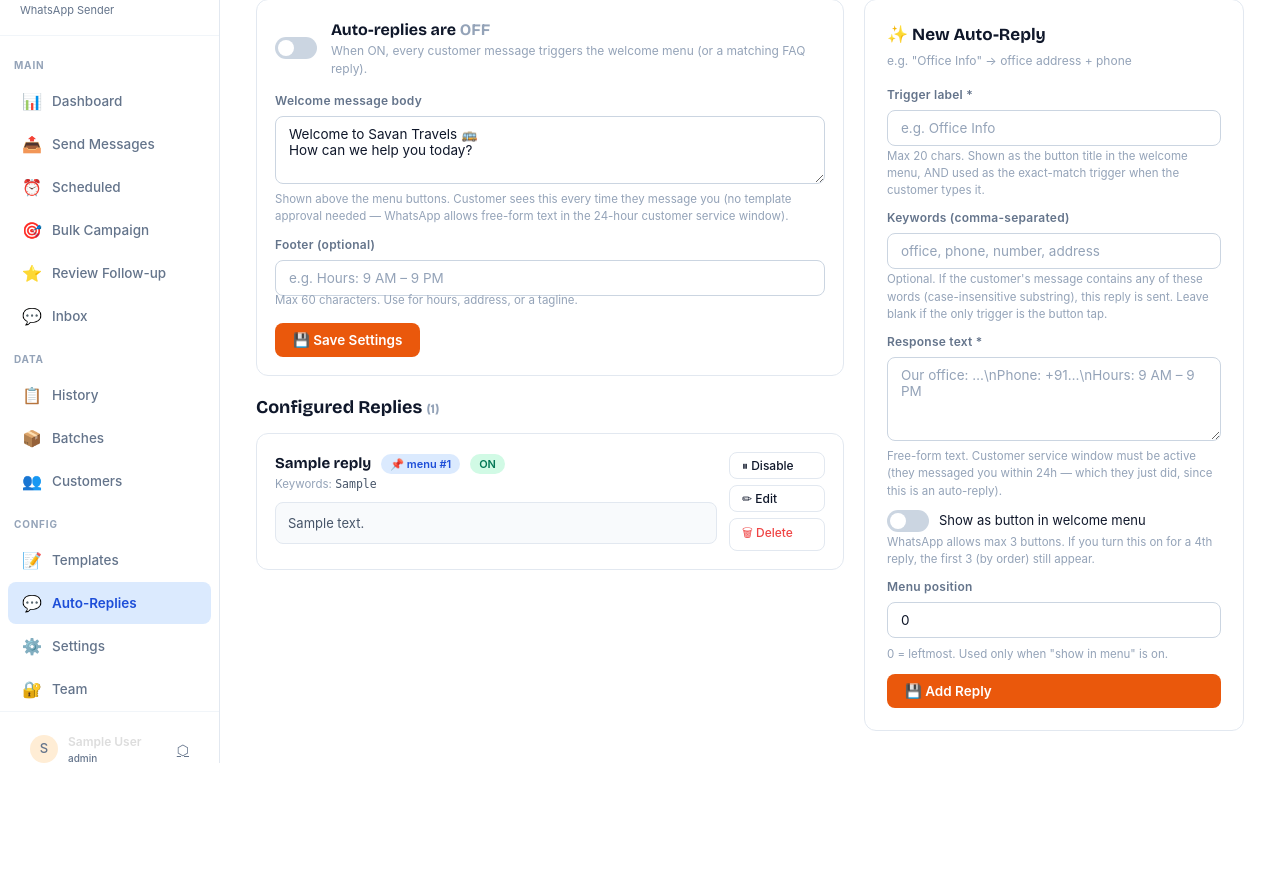
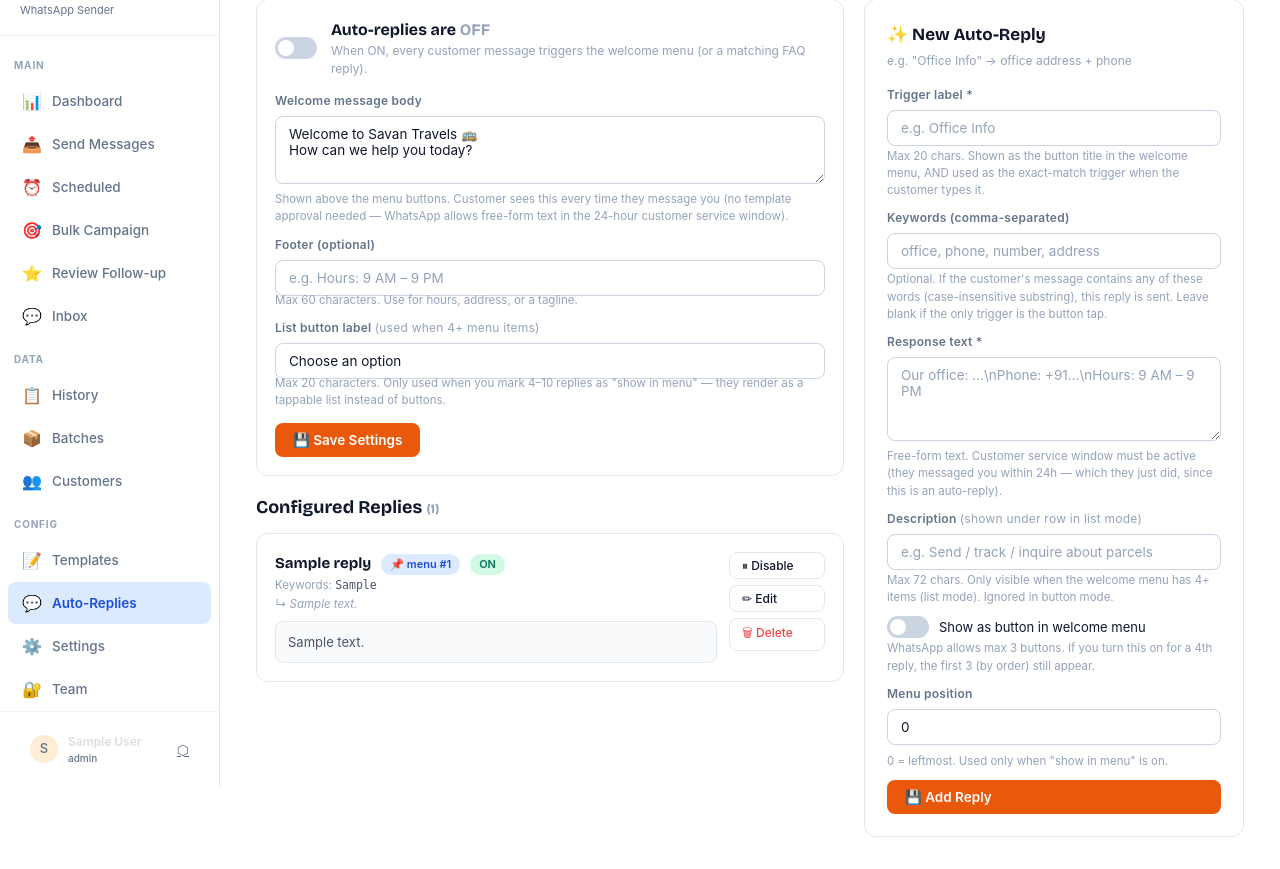
Before and after one commit to visubhai/Savan-Auto, a Flask app: page /auto-replies in a window 1280 px wide. Shown: the part 89-958 px from the top of the page. Before the commit the page ends 852 px from the top, so only its background shows below. Run offline with Flask 3, Linux system fonts and the light colour scheme; the visitor is signed in with stand-in values (Sample User, id 1); data comes from the database, SQL or seed files in the repository; tables that the repository leaves empty hold one stand-in row (values such as "Sample post").

Commit message:
Welcome menu now supports up to 10 options via WhatsApp list messages
The 3-button cap was a UX bottleneck — 4+ FAQ categories couldn't all fit.
Now the dispatcher picks the render style based on how many menu replies
the operator has enabled:

  1–3 items → interactive buttons (single tap, snappiest UX, unchanged)
  4–10 items → interactive list (modal with CTA button, two-tap UX)

Operator never has to choose — flips automatically.

DB / migrations:
- New auto_replies.description column (idempotent ALTER, defaults to '')
  Shown under each row in list mode; ignored in button mode.
- get_menu_button_replies bumped from LIMIT 3 → LIMIT 10.

Meta API:
- New send_interactive_list(to, body, rows, button_label, footer, header)
  Caps: 10 rows, 24-char row title, 72-char row description, 4096-char
  body, 60-char footer/header, 20-char button label (all per WhatsApp
  Cloud API hard limits — silently clipped to avoid 400s mid-conversation).

Dispatcher (_dispatch_auto_reply):
- len(menu) ≤ 3 → send_interactive_buttons (existing path, unchanged)
- len(menu) > 3 → send_interactive_list
- Outbound is logged with a preview that names the mode and rows.

Admin UI (/auto-replies):
- New "List button label" setting — the CTA text on the list (default
  "Choose an option"). Only used in list mode.
- New "Description" field per reply (max 72 chars) — surfaces in list
  mode under the row title, invisible in button mode.
- Preview block now shows a mode badge ("BUTTONS MODE" / "LIST MODE
  (N items)") and renders the actual look — a green CTA pill + a
  scrollable row list — so the operator sees exactly what the customer
  will see before saving.
- Configured-replies list now shows the description inline (italic).
- Form refactored: _parse_reply_form + _validate_reply_fields shared by
  create + edit routes (single source of validation truth).

Over-10 safety:
- If an operator marks more than 10 replies as "show in menu", the
  helper's LIMIT 10 + the API's row[:10] clip keep delivery safe. UI
  preview shows "Only the first 10 are shown" so they know to disable
  the overflow.

Co-Authored-By: Claude Opus 4.7 <noreply@anthropic.com>

```diff
--- a/app.py
+++ b/app.py
@@ -905,13 +905,15 @@ def auto_replies():
         "welcome_menu_body",
         "Welcome to Savan Travels 🚌\nHow can we help you today?",
     )
-    welcome_footer = db.get_setting("welcome_menu_footer", "")
+    welcome_footer    = db.get_setting("welcome_menu_footer", "")
+    list_button_label = db.get_setting("welcome_list_button_label", "Choose an option")
     return render_template(
         "auto_replies.html",
         replies=rows,
         enabled=enabled,
         welcome_body=welcome_body,
         welcome_footer=welcome_footer,
+        list_button_label=list_button_label,
     )
 
 
@@ -920,31 +922,51 @@ def auto_replies():
 def auto_replies_save_settings():
     db.set_setting("auto_reply_enabled",
                    "1" if request.form.get("enabled") == "on" else "0")
-    db.set_setting("welcome_menu_body",   request.form.get("welcome_body", "").strip())
-    db.set_setting("welcome_menu_footer", request.form.get("welcome_footer", "").strip())
+    db.set_setting("welcome_menu_body",        request.form.get("welcome_body", "").strip())
+    db.set_setting("welcome_menu_footer",      request.form.get("welcome_footer", "").strip())
+    # Only used when the menu has 4+ items (renders as a list message).
+    db.set_setting("welcome_list_button_label",
+                   (request.form.get("list_button_label", "").strip() or "Choose an option"))
     flash("✓ Auto-reply settings updated", "success")
     return redirect(url_for("auto_replies"))
 
 
-@app.route("/auto-replies/create", methods=["POST"])
-@login_required
-def auto_replies_create():
-    label    = request.form.get("trigger_label", "").strip()
-    keywords = request.form.get("keywords", "").strip()
-    text     = request.form.get("response_text", "").strip()
-    in_menu  = request.form.get("show_in_menu") == "on"
-    order    = request.form.get("menu_order", "0").strip()
+def _parse_reply_form(form):
+    """Pull the fields shared by create + edit auto-reply routes."""
+    label    = form.get("trigger_label", "").strip()
+    keywords = form.get("keywords", "").strip()
+    text     = form.get("response_text", "").strip()
+    desc     = form.get("description", "").strip()
+    in_menu  = form.get("show_in_menu") == "on"
     try:
-        order_int = int(order)
+        order_int = int(form.get("menu_order", "0").strip() or "0")
     except ValueError:
         order_int = 0
+    return label, keywords, text, desc, in_menu, order_int
+
+
+def _validate_reply_fields(label, text, desc):
+    """Return an error string if invalid, else None."""
     if not label or not text:
-        flash("Trigger label and response text are required", "error")
+        return "Trigger label and response text are required"
+    # 20 chars covers WhatsApp's button-title limit; 24 covers list-row titles.
+    # We cap at the tighter button limit so the same label works in both modes.
+    if len(label) > 20:
+        return "Trigger label must be 20 characters or fewer (WhatsApp button limit)"
+    if desc and len(desc) > 72:
+        return "Description must be 72 characters or fewer (WhatsApp list row limit)"
+    return None
+
+
+@app.route("/auto-replies/create", methods=["POST"])
+@login_required
+def auto_replies_create():
+    label, keywords, text, desc, in_menu, order_int = _parse_reply_form(request.form)
+    err = _validate_reply_fields(label, text, desc)
+    if err:
+        flash(err, "error")
         return redirect(url_for("auto_replies"))
-    if len(label) > 20:
-        flash("Trigger label must be 20 characters or fewer (WhatsApp button limit)", "error")
-        return redirect(url_for("auto_replies"))
-    db.create_auto_reply(label, keywords, text, in_menu, order_int)
+    db.create_auto_reply(label, keywords, text, in_menu, order_int, description=desc)
     flash(f"✓ Auto-reply '{label}' added", "success")
     return redirect(url_for("auto_replies"))
 
@@ -952,21 +974,12 @@ def auto_replies_create():
 @app.route("/auto-replies/<int:reply_id>/edit", methods=["POST"])
 @login_required
 def auto_replies_edit(reply_id):
-    label    = request.form.get("trigger_label", "").strip()
-    keywords = request.form.get("keywords", "").strip()
-    text     = request.form.get("response_text", "").strip()
-    in_menu  = request.form.get("show_in_menu") == "on"
-    try:
-        order_int = int(request.form.get("menu_order", "0").strip())
-    except ValueError:
-        order_int = 0
-    if not label or not text:
-        flash("Trigger label and response text are required", "error")
+    label, keywords, text, desc, in_menu, order_int = _parse_reply_form(request.form)
+    err = _validate_reply_fields(label, text, desc)
+    if err:
+        flash(err, "error")
         return redirect(url_for("auto_replies"))
-    if len(label) > 20:
-        flash("Trigger label must be 20 characters or fewer (WhatsApp button limit)", "error")
-        return redirect(url_for("auto_replies"))
-    db.update_auto_reply(reply_id, label, keywords, text, in_menu, order_int)
+    db.update_auto_reply(reply_id, label, keywords, text, in_menu, order_int, description=desc)
     flash("✓ Auto-reply updated", "success")
     return redirect(url_for("auto_replies"))
 
@@ -1521,8 +1534,8 @@ def _dispatch_auto_reply(phone, msg, content):
         # or in response to non-text events like reactions/statuses.
         return
 
-    buttons = db.get_menu_button_replies()
-    if not buttons:
+    menu = db.get_menu_button_replies()
+    if not menu:
         return
 
     body_text = db.get_setting(
@@ -1531,12 +1544,30 @@ def _dispatch_auto_reply(phone, msg, content):
     )
     footer = db.get_setting("welcome_menu_footer", "") or None
 
-    btn_payload = [
-        {"id": f"ar_{b['id']}", "title": b["trigger_label"]} for b in buttons
-    ]
-    ok, result = api.send_interactive_buttons(phone, body_text, btn_payload, footer)
+    # 1-3 menu items → buttons (single-tap UX).
+    # 4-10 menu items → list message (modal with a CTA button, two-tap UX).
+    if len(menu) <= 3:
+        btn_payload = [
+            {"id": f"ar_{b['id']}", "title": b["trigger_label"]} for b in menu
+        ]
+        ok, result = api.send_interactive_buttons(phone, body_text, btn_payload, footer)
+        preview_tail = "[" + " | ".join(b["trigger_label"] for b in menu) + "]"
+    else:
+        rows = [
+            {"id": f"ar_{b['id']}",
+             "title": b["trigger_label"],
+             "description": b.get("description") or ""}
+            for b in menu
+        ]
+        button_label = db.get_setting("welcome_list_button_label", "Choose an option")
+        ok, result = api.send_interactive_list(
+            phone, body_text, rows,
+            button_label=button_label, footer_text=footer,
+        )
+        preview_tail = "[List: " + " · ".join(b["trigger_label"] for b in menu) + "]"
+
     if ok:
-        preview = body_text + "\n[" + " | ".join(b["trigger_label"] for b in buttons) + "]"
+        preview = body_text + "\n" + preview_tail
         db.save_chat_message(
             phone, None, "out", preview,
             wa_message_id=result, message_type="interactive",
--- a/templates/auto_replies.html
+++ b/templates/auto_replies.html
@@ -61,21 +61,51 @@
         <input type="text" name="welcome_footer" class="input" maxlength="60" value="{{ welcome_footer or '' }}" placeholder="e.g. Hours: 9 AM – 9 PM">
         <div class="help">Max 60 characters. Use for hours, address, or a tagline.</div>
 
+        <label class="input-label">List button label <span style="color:#94a3b8;font-weight:400;">(used when 4+ menu items)</span></label>
+        <input type="text" name="list_button_label" class="input" maxlength="20" value="{{ list_button_label or 'Choose an option' }}" placeholder="Choose an option">
+        <div class="help">Max 20 characters. Only used when you mark 4–10 replies as "show in menu" — they render as a tappable list instead of buttons.</div>
+
         <button type="submit" class="btn btn-primary" style="margin-top:4px;">💾 Save Settings</button>
       </form>
 
       {% if enabled %}
+      {% set menu_btns = replies | selectattr('show_in_menu', 'equalto', 1) | selectattr('enabled', 'equalto', 1) | list %}
       <div class="menu-preview" style="margin-top:14px;">
-        <div style="font-size:11px;color:#5d8061;font-weight:600;margin-bottom:6px;">PREVIEW — what your customer sees:</div>
+        <div style="font-size:11px;color:#5d8061;font-weight:600;margin-bottom:6px;">
+          PREVIEW — what your customer sees
+          {% if menu_btns|length == 0 %}
+            <span style="font-weight:500;font-style:italic;">(no menu items yet)</span>
+          {% elif menu_btns|length <= 3 %}
+            <span style="background:#fff;border:1px solid #b8e2a1;color:#075e54;border-radius:4px;padding:1px 6px;font-weight:500;margin-left:4px;">BUTTONS MODE</span>
+          {% else %}
+            <span style="background:#fff;border:1px solid #b8e2a1;color:#075e54;border-radius:4px;padding:1px 6px;font-weight:500;margin-left:4px;">LIST MODE ({{ menu_btns|length }} items)</span>
+          {% endif %}
+        </div>
         {{ welcome_body }}
         <div style="margin-top:8px;">
-          {% set menu_btns = replies | selectattr('show_in_menu', 'equalto', 1) | selectattr('enabled', 'equalto', 1) | list %}
-          {% if menu_btns %}
+          {% if menu_btns|length == 0 %}
+            <span style="font-size:11.5px;color:#7a8c7e;font-style:italic;">Add menu items on the right →</span>
+          {% elif menu_btns|length <= 3 %}
+            {# Buttons preview — like the current behavior #}
             {% for b in menu_btns[:3] %}
               <span class="menu-btn-preview">{{ b.trigger_label }}</span>
             {% endfor %}
           {% else %}
-            <span style="font-size:11.5px;color:#7a8c7e;font-style:italic;">No menu buttons configured yet — add some on the right →</span>
+            {# List preview — a CTA button that opens the modal #}
+            <span class="menu-btn-preview" style="background:#075e54;color:#fff;border-color:#075e54;">▤ {{ list_button_label or 'Choose an option' }}</span>
+            <div style="background:#fff;border:1px solid #b8e2a1;border-radius:8px;margin-top:8px;padding:4px 0;max-height:240px;overflow-y:auto;">
+              {% for b in menu_btns[:10] %}
+              <div style="padding:8px 12px;{% if not loop.last %}border-bottom:1px solid #ecfdf5;{% endif %}">
+                <div style="font-size:12.5px;font-weight:600;color:#075e54;">{{ b.trigger_label }}</div>
+                {% if b.description %}<div style="font-size:11px;color:#5d8061;margin-top:2px;">{{ b.description }}</div>{% endif %}
+              </div>
+              {% endfor %}
+            </div>
+            {% if menu_btns|length > 10 %}
+            <div style="font-size:11px;color:#7a8c7e;margin-top:4px;font-style:italic;">
+              ↑ Only the first 10 are shown — WhatsApp caps list messages at 10 rows.
+            </div>
+            {% endif %}
           {% endif %}
         </div>
         {% if welcome_footer %}<div style="font-size:11px;color:#5d8061;margin-top:8px;">{{ welcome_footer }}</div>{% endif %}
@@ -102,6 +132,9 @@
             {% if r.keywords %}
             <div class="ar-meta">Keywords: <code style="font-family:monospace;color:#475569;">{{ r.keywords }}</code></div>
             {% endif %}
+            {% if r.description %}
+            <div class="ar-meta" style="font-style:italic;">↳ {{ r.description }}</div>
+            {% endif %}
             <div class="ar-resp">{{ r.response_text }}</div>
           </div>
           <div style="display:flex;flex-direction:column;gap:6px;flex-shrink:0;min-width:96px;">
@@ -113,6 +146,7 @@
               data-label="{{ r.trigger_label }}"
               data-keywords="{{ r.keywords }}"
               data-text="{{ r.response_text }}"
+              data-desc="{{ r.description or '' }}"
               data-menu="{{ r.show_in_menu }}"
               data-order="{{ r.menu_order }}">✏ Edit</button>
             <form method="POST" action="{{ url_for('auto_replies_delete', reply_id=r.id) }}"
@@ -151,6 +185,10 @@
         <textarea name="response_text" id="arText" rows="4" class="input" required style="font-family:inherit;resize:vertical;margin-bottom:6px;" placeholder="Our office: …\nPhone: +91…\nHours: 9 AM – 9 PM"></textarea>
         <div class="help">Free-form text. Customer service window must be active (they messaged you within 24h — which they just did, since this is an auto-reply).</div>
 
+        <label class="input-label">Description <span style="color:#94a3b8;font-weight:400;">(shown under row in list mode)</span></label>
+        <input type="text" name="description" id="arDesc" class="input" maxlength="72" placeholder="e.g. Send / track / inquire about parcels" style="margin-bottom:6px;">
+        <div class="help">Max 72 chars. Only visible when the welcome menu has 4+ items (list mode). Ignored in button mode.</div>
+
         <div style="display:flex;gap:10px;align-items:center;margin-bottom:6px;">
           <label class="toggle-switch">
             <input type="checkbox" name="show_in_menu" id="arInMenu">
@@ -183,6 +221,7 @@ function resetArForm() {
   document.getElementById('arLabel').value    = '';
   document.getElementById('arKeywords').value = '';
   document.getElementById('arText').value     = '';
+  document.getElementById('arDesc').value     = '';
   document.getElementById('arInMenu').checked = false;
   document.getElementById('arOrder').value    = 0;
   document.getElementById('formTitle').textContent = '✨ New Auto-Reply';
@@ -202,6 +241,7 @@ document.addEventListener('click', function(e) {
     document.getElementById('arLabel').value    = ed.dataset.label    || '';
     document.getElementById('arKeywords').value = ed.dataset.keywords || '';
     document.getElementById('arText').value     = ed.dataset.text     || '';
+    document.getElementById('arDesc').value     = ed.dataset.desc     || '';
     document.getElementById('arInMenu').checked = ed.dataset.menu === '1';
     document.getElementById('arOrder').value    = ed.dataset.order    || 0;
     document.getElementById('formTitle').textContent = '✏ Edit Auto-Reply';
```
Also changed, not shown: database.py (+9 -4 lines), database_sqlite.py (+24 -7 lines), meta_api.py (+64 -0 lines).
